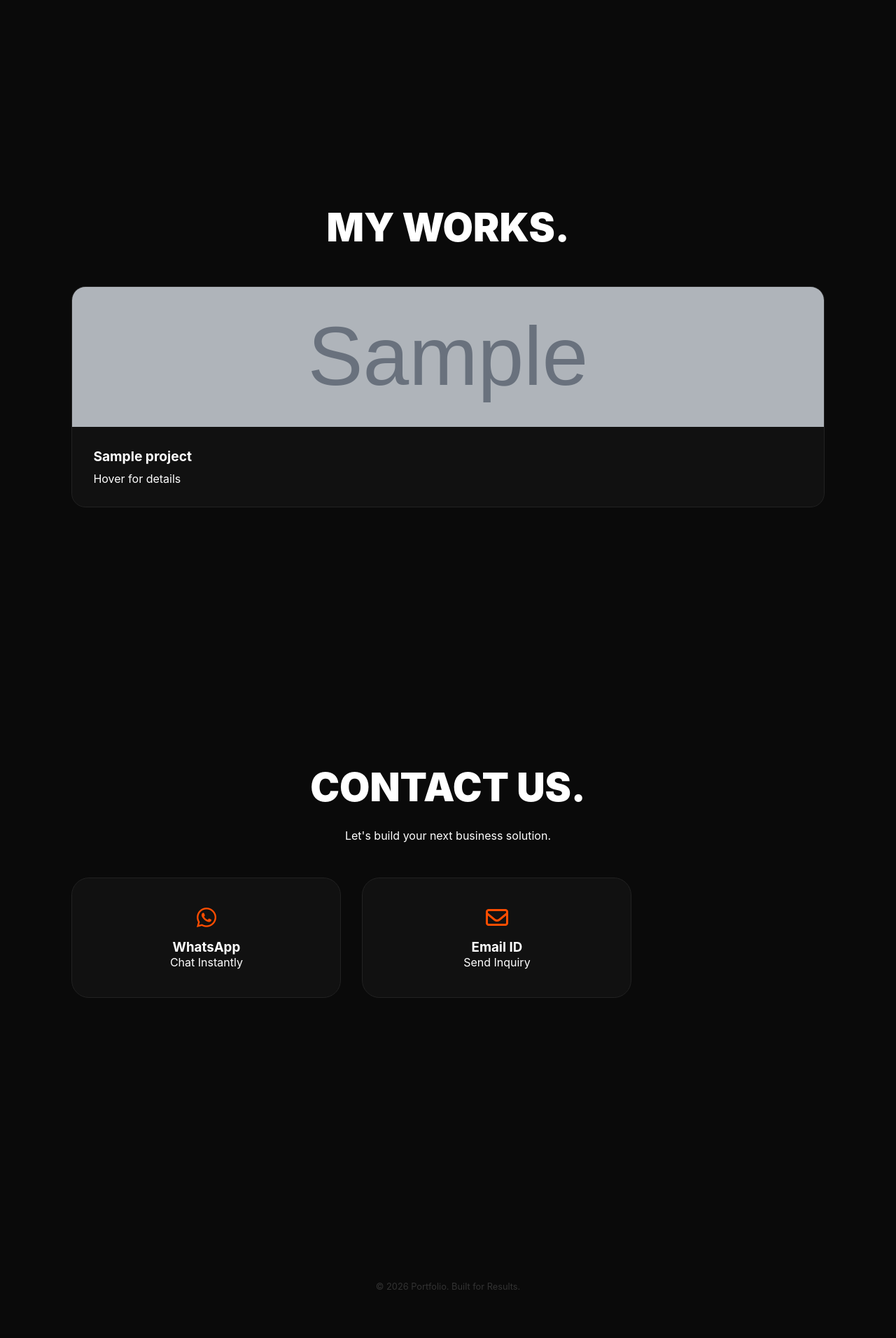
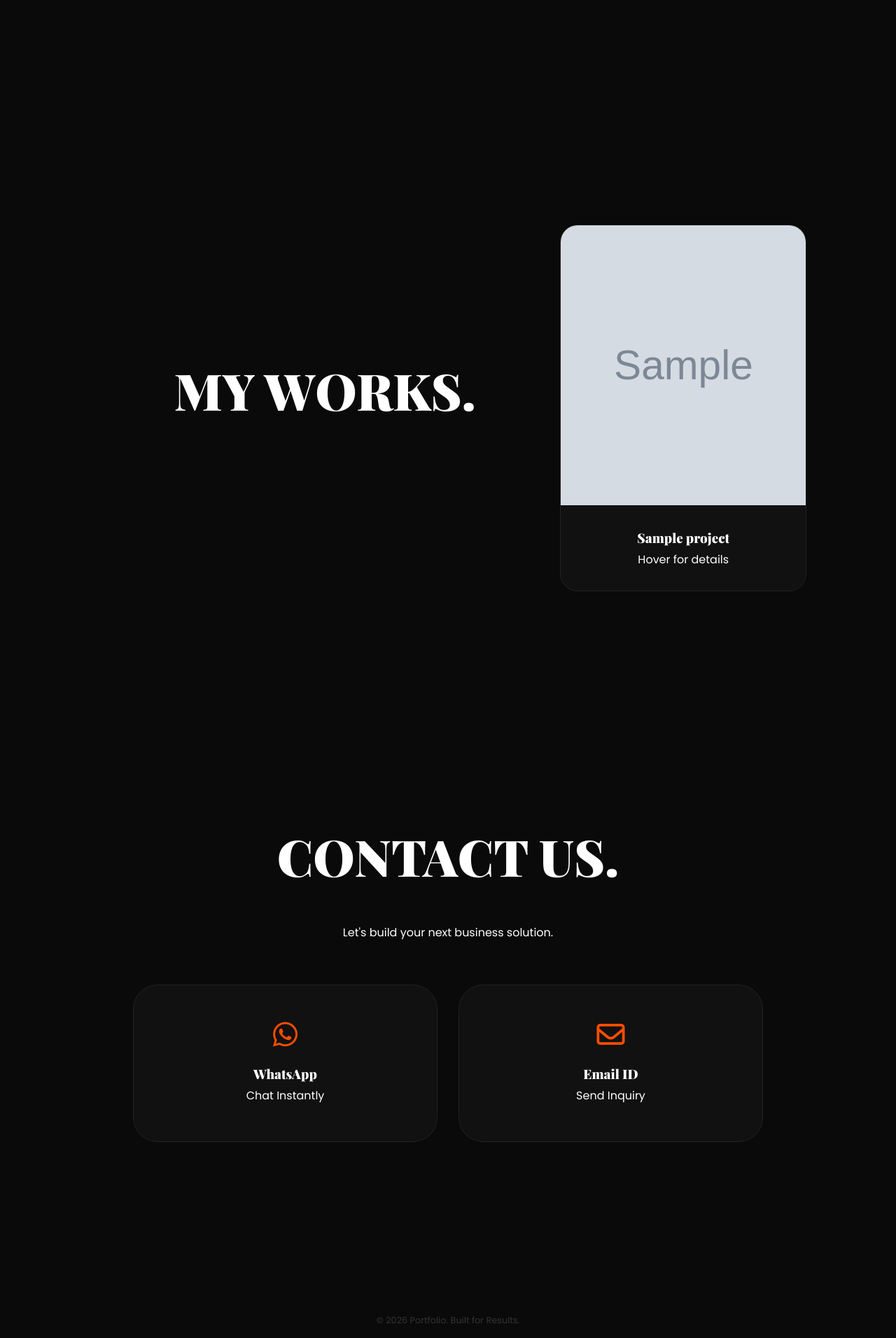
Before and after one commit to Abdulrehmanqureshi01/my-portfolio, a Flask app: template templates/index.html in a window 1280 px wide. Shown: the part 1429-3341 px from the top of the page at 70% size. Before the commit the page ends 3272 px from the top, so only its background shows below. Run offline with Flask 3, Linux system fonts and the light colour scheme; the template is opened without the code that fills it: most values are stand-ins (such as "Sample title", 1, 10 or a date in 2020); grey boxes marked "Sample" are stand-in pictures.

Commit message:
Update style.css

```diff
--- a/static/style.css
+++ b/static/style.css
@@ -1,54 +1,53 @@
-:root { --bg: #0a0a0a; --accent: #ff4d00; }
+:root { --bg: #0a0a0a; --accent: #ff4d00; --white: #ffffff; }
 * { margin: 0; padding: 0; box-sizing: border-box; scroll-behavior: smooth; }
-body { background: var(--bg); color: #fff; font-family: 'Inter', sans-serif; overflow-x: hidden; }
+body { background-color: var(--bg); color: var(--white); font-family: 'Poppins', sans-serif; overflow-x: hidden; line-height: 1.8; }
+h1, h2, h3, h4, .logo { font-family: 'Playfair Display', serif; font-weight: 900; }
 
-/* Water Animation */
-.water-bg { position: fixed; top: 0; left: 0; width: 100%; height: 100%; z-index: -1; background: linear-gradient(125deg, #0a0a0a, #1a1a1a, #0a0a0a, #202020); background-size: 400% 400%; animation: flow 15s ease infinite; }
+/* Background Water Effect */
+.water-bg { position: fixed; top: 0; left: 0; width: 100%; height: 100%; z-index: -1; background: linear-gradient(125deg, #0a0a0a, #1a1a1a, #0a0a0a, #1d1d1d); background-size: 400% 400%; animation: flow 15s ease infinite; }
 @keyframes flow { 0% { background-position: 0% 50%; } 50% { background-position: 100% 50%; } 100% { background-position: 0% 50%; } }
 
 /* Navbar */
-.navbar { display: flex; justify-content: space-between; align-items: center; padding: 30px 8%; position: fixed; width: 100%; top: 0; z-index: 1000; background: rgba(10,10,10,0.85); backdrop-filter: blur(10px); }
-.logo { font-size: 1.2rem; font-weight: 800; letter-spacing: 2px; }
+.navbar { display: flex; justify-content: space-between; align-items: center; padding: 35px 8%; position: fixed; width: 100%; top: 0; z-index: 1000; background: rgba(10,10,10,0.8); backdrop-filter: blur(15px); }
+.logo { font-size: 1.4rem; letter-spacing: 2px; }
 .logo span { color: var(--accent); }
-.nav-links { list-style: none; display: flex; gap: 35px; align-items: center; }
-.nav-links a { text-decoration: none; color: #fff; font-size: 0.7rem; letter-spacing: 2px; opacity: 0.6; transition: 0.3s; }
-.nav-links a:hover { opacity: 1; color: var(--accent); }
-.btn-rounded-nav { border: 1px solid #fff; padding: 8px 20px; border-radius: 50px; opacity: 1 !important; }
+.nav-links { list-style: none; display: flex; gap: 40px; align-items: center; }
+.nav-links a { text-decoration: none; color: #fff; font-size: 0.75rem; letter-spacing: 2px; opacity: 0.6; transition: 0.3s; }
+.btn-rounded-nav { border: 1px solid #fff; padding: 10px 25px; border-radius: 50px; opacity: 1 !important; }
 
-/* Hero */
-.hero { height: 100vh; display: flex; align-items: center; padding: 0 8%; }
-.hero h1 { font-size: 5rem; font-weight: 900; line-height: 1; margin: 20px 0; }
+/* Hero - Centered & Premium */
+.hero { height: 100vh; display: flex; flex-direction: column; align-items: center; justify-content: center; text-align: center; padding: 0 10%; }
+.hero h1 { font-size: 6rem; line-height: 1.1; margin: 30px 0; letter-spacing: -2px; }
 .gradient-text { background: linear-gradient(90deg, #fff, var(--accent)); -webkit-background-clip: text; -webkit-text-fill-color: transparent; }
-.badge { background: #111; padding: 6px 18px; border-radius: 50px; border: 1px solid #222; color: var(--accent); font-size: 0.75rem; }
-.btn-pill-primary { display: inline-block; background: #fff; color: #000; padding: 18px 40px; border-radius: 100px; text-decoration: none; font-weight: 700; transition: 0.3s; }
-.btn-pill-primary:hover { transform: translateY(-3px); box-shadow: 0 10px 20px rgba(255,255,255,0.1); }
+.badge { background: #111; padding: 8px 25px; border-radius: 50px; border: 1px solid #222; color: var(--accent); font-size: 0.8rem; letter-spacing: 2px; text-transform: uppercase; }
+.btn-pill-primary { background: #fff; color: #000; padding: 22px 50px; border-radius: 100px; text-decoration: none; font-weight: 600; transition: 0.4s; }
+.btn-pill-primary:hover { transform: translateY(-5px); box-shadow: 0 15px 30px rgba(255,255,255,0.1); }
 
-/* About - Professional Sizing */
-.section-container { min-height: 100vh; padding: 120px 8%; }
-.about-grid { display: grid; grid-template-columns: 1.3fr 0.7fr; gap: 60px; align-items: center; }
-.accent-line { width: 60px; height: 4px; background: var(--accent); margin-bottom: 20px; }
-.section-title { font-size: 3.5rem; font-weight: 900; margin-bottom: 25px; }
-.image-wrapper img { width: 100%; max-width: 380px; border-radius: 15px; filter: grayscale(100%); transition: 0.5s; display: block; margin-left: auto; border: 1px solid #222; }
+/* About - Large Passport Photo Size */
+.section-container { padding: 150px 10%; min-height: 100vh; display: flex; align-items: center; }
+.about-grid { display: grid; grid-template-columns: 1.2fr 0.8fr; gap: 80px; align-items: center; }
+.section-title { font-size: 4.5rem; margin-bottom: 30px; }
+.body-text { color: #888; font-size: 1.1rem; }
+.image-wrapper img { width: 350px; height: 450px; object-fit: cover; border-radius: 20px; filter: grayscale(100%); transition: 0.6s; border: 1px solid #222; }
 .image-wrapper img:hover { filter: grayscale(0%); }
 
-/* Works with Thumbnails */
-.center-text { text-align: center; margin-bottom: 50px; }
-.works-grid { display: grid; grid-template-columns: repeat(auto-fit, minmax(300px, 1fr)); gap: 30px; }
-.work-card { background: #111; border: 1px solid #222; border-radius: 20px; overflow: hidden; transition: 0.4s; }
-.thumbnail { height: 200px; width: 100%; overflow: hidden; background: #1a1a1a; }
-.thumbnail img { width: 100%; height: 100%; object-fit: cover; transition: 0.5s; opacity: 0.8; }
-.work-card:hover .thumbnail img { transform: scale(1.1); opacity: 1; }
-.card-info { padding: 30px; }
-.card-info h3 { margin-bottom: 10px; font-size: 1.2rem; }
-.card-info p { color: #888; font-size: 0.9rem; margin-bottom: 15px; }
-.status-badge { font-size: 0.65rem; background: var(--accent); padding: 4px 10px; border-radius: 4px; }
-.work-card:hover { border-color: var(--accent); transform: translateY(-10px); }
+/* Works with Case Study Hover */
+.center-text { text-align: center; width: 100%; margin-bottom: 50px; }
+.works-grid { display: grid; grid-template-columns: repeat(auto-fit, minmax(350px, 1fr)); gap: 40px; }
+.work-card { background: #111; border-radius: 25px; overflow: hidden; border: 1px solid #222; transition: 0.4s; }
+.thumbnail { height: 400px; position: relative; overflow: hidden; }
+.thumbnail img { width: 100%; height: 100%; object-fit: cover; transition: 0.5s; }
+.summary-overlay { position: absolute; top: 0; left: 0; width: 100%; height: 100%; background: rgba(0,0,0,0.92); display: flex; align-items: center; padding: 40px; opacity: 0; transition: 0.4s; }
+.summary-text p { font-size: 0.85rem; margin-bottom: 10px; color: #ccc; }
+.summary-text h4 { color: var(--accent); margin-bottom: 15px; }
+.work-card:hover .summary-overlay { opacity: 1; }
+.card-info { padding: 30px; text-align: center; }
 
-/* Contact Cards */
-.contact-center { align-items: center; text-align: center; }
-.contact-cards { display: flex; gap: 30px; margin-top: 50px; width: 100%; max-width: 800px; }
-.contact-card { flex: 1; background: #111; border: 1px solid #222; padding: 40px; border-radius: 25px; text-decoration: none; color: #fff; transition: 0.4s; }
-.contact-card i { font-size: 2rem; color: var(--accent); margin-bottom: 15px; }
+/* Contact - Centered */
+.contact-center { flex-direction: column; text-align: center; justify-content: center; align-items: center; }
+.contact-cards { display: flex; gap: 30px; margin-top: 60px; width: 100%; max-width: 900px; }
+.contact-card { flex: 1; background: #111; border: 1px solid #222; padding: 50px; border-radius: 35px; text-decoration: none; color: #fff; transition: 0.4s; }
+.contact-card i { font-size: 2.5rem; color: var(--accent); margin-bottom: 20px; }
 .contact-card:hover { border-color: var(--accent); transform: translateY(-10px); }
 
-footer { padding: 60px; text-align: center; color: #333; font-size: 0.8rem; }
+footer { padding: 80px; text-align: center; color: #333; font-size: 0.8rem; }
```
